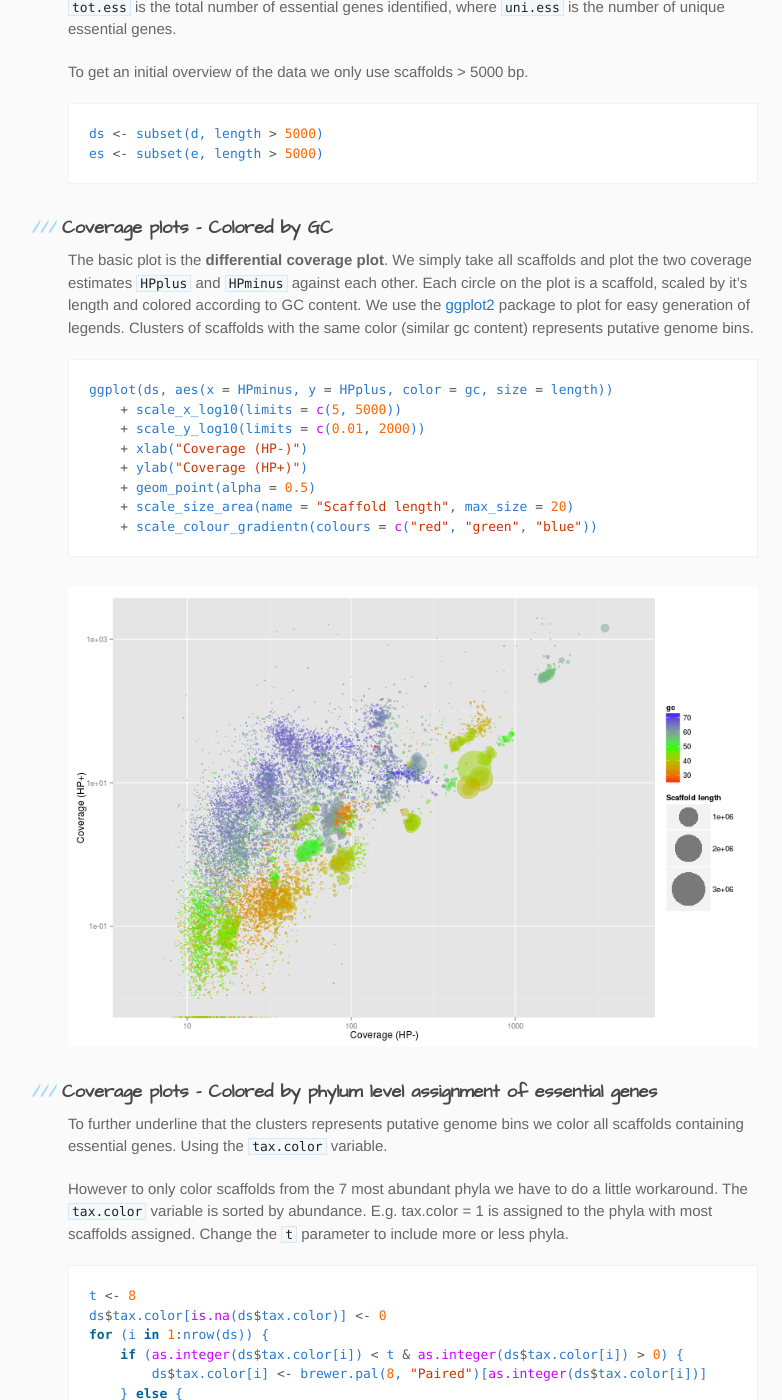
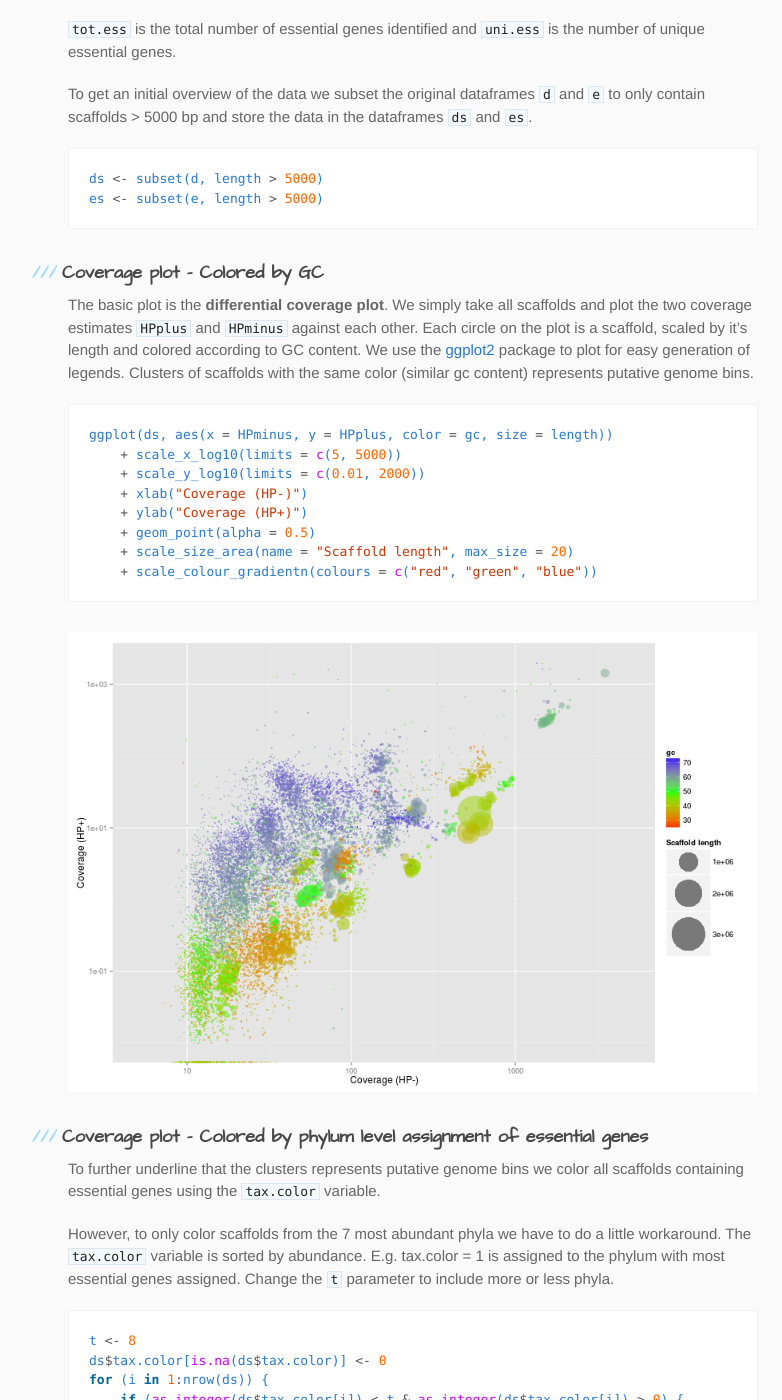
Before and after one commit to MadsAlbertsen/multi-metagenome, a Jekyll site: the page built from docs/step9.md, in a window 1280 px wide and 1400 px high, scrolled down 4091 px. Shown: the whole window, without its empty margins (102-884 px from the left). Built offline with Jekyll 4.4.1, drawn with Linux system fonts in a browser that asks for light colours; some of the changed text lies outside the part shown.

Commit message:
fixed a few typos

```diff
--- a/docs/step9.md
+++ b/docs/step9.md
@@ -93,7 +93,7 @@
 {% endhighlight %}
 
 
-We now have 2 dataframes: `d` which contains data on the individual **scaffolds** and `e` which contains data on essential genes. We work with 2 seperate dataframes as each scaffold can contain multiple essential genes.
+We now have 2 dataframes: `d` which contains data on the individual **scaffolds** and `e` which contains data on **essential genes**. We work with 2 seperate dataframes as each scaffold can contain multiple essential genes.
 
 The `d` dataframe contains the following information:
 
@@ -109,9 +109,9 @@
   10  13660 52.53  854.71   33.496     Firmicutes         8          Firmicutes;Firmicutes
 {% endhighlight %}
 
-Where `name` is the name of the scaffold. `HPminus` is the coverage of the scaffold in the sample HPminus and `HPplus` is the coverage of the scaffold in the sample HPplus. `phylum` is the consensus phylum level assignement of the essential genes found on the scaffold. `tax.color` is a variable used for coloring and is arrange by decreasing number of essential genes. In this case there is most essential genes assigned to proteobacteria, hence it has the `tax.color` value of 1. `all.assignments` contains all taxonomic assignments for the essential genes found on the scaffold, seperated by ';'.
+Where `name` is the name of the scaffold. `HPminus` is the coverage of the scaffold in the sample HPminus and `HPplus` is the coverage of the scaffold in the sample HPplus. `phylum` is the consensus phylum level assignement of the essential genes found on the scaffold. `tax.color` is a variable used for coloring and is arrange by decreasing number of essential genes in the total dataset. In this case there are most essential genes assigned to proteobacteria, hence it has the `tax.color` value of 1. `all.assignments` contains all taxonomic assignments for the essential genes found on the scaffold, seperated by ';'.
 
-The `e` datafram contains the following information:
+The `e` dataframe contains the following information:
 
 {% highlight r %}
 e[2:4, ]
@@ -171,9 +171,9 @@
 uni.ess            108
 {% endhighlight %}
 
-`tot.ess` is the total number of essential genes identified, where `uni.ess` is the number of unique essential genes.
+`tot.ess` is the total number of essential genes identified and `uni.ess` is the number of unique essential genes.
 
-To get an initial overview of the data we only use scaffolds > 5000 bp.
+To get an initial overview of the data we subset the original dataframes `d` and `e` to only contain scaffolds > 5000 bp and store the data in the dataframes `ds` and `es`.
 
 {% highlight r %}
 ds <- subset(d, length > 5000)
@@ -181,7 +181,7 @@
 {% endhighlight %}
 
 
-### Coverage plots - Colored by GC
+### Coverage plot - Colored by GC
 The basic plot is the **differential coverage plot**. We simply take all scaffolds and plot the two coverage estimates `HPplus` and `HPminus` against each other. Each circle on the plot is a scaffold, scaled by it's length and colored according to GC content. We use the [ggplot2](http://ggplot2.org/) package to plot for easy generation of legends. Clusters of scaffolds with the same color (similar gc content) represents putative genome bins.
 
 
@@ -198,10 +198,10 @@
 
 ![plot of chunk Overview - Coverage GC plot](figure/Overview-CoverageGCplot.png)
 
-### Coverage plots - Colored by phylum level assignment of essential genes
-To further underline that the clusters represents putative genome bins we color all scaffolds containing essential genes. Using the `tax.color` variable.
+### Coverage plot - Colored by phylum level assignment of essential genes
+To further underline that the clusters represents putative genome bins we color all scaffolds containing essential genes using the `tax.color` variable.
 
-However to only color scaffolds from the 7 most abundant phyla we have to do a little workaround. The `tax.color` variable is sorted by abundance. E.g. tax.color = 1 is assigned to the phyla with most scaffolds assigned. Change the `t` parameter to include more or less phyla.
+However, to only color scaffolds from the 7 most abundant phyla we have to do a little workaround. The `tax.color` variable is sorted by abundance. E.g. tax.color = 1 is assigned to the phylum with most essential genes assigned. Change the `t` parameter to include more or less phyla.
 
 
 {% highlight r %}
@@ -244,7 +244,7 @@
 ### Zoom on the target genome
 Use the scaffolds with essential genes as a rough guide for selection of a subset of scaffolds that include the target genome. The non-target scaffolds will be removed in the next step.
 
-The locater function is used to interactively define a subspace on the plot. We do not use ggplot2 here as it is not compatible with the locator function. As locater is interactive - I've added the points maunally to allow recration of the full guide. Normally you run the command `def<-locator(100, type='p', pch=20)` and then interactively chose the subset on the plot - remember to click finish or hit `esc` when you have defined your subspace on the plot. The area defined by the selected points is extracted using the ahull function.
+The `locator` function is used to interactively define a subspace on the plot. We do not use ggplot2 here as it is not compatible with the `locator` function. As `locator` is interactive - I've added the points maunally to allow recration of the full guide. Normally you run the command `def<-locator(100, type='p', pch=20)` and then interactively chose the subset on the plot - remember to click finish or hit `esc` when you have defined your subspace on the plot. The area defined by the selected points is extracted using the ahull function.
 
 {% highlight r %}
 x <- "HPminus"
```
